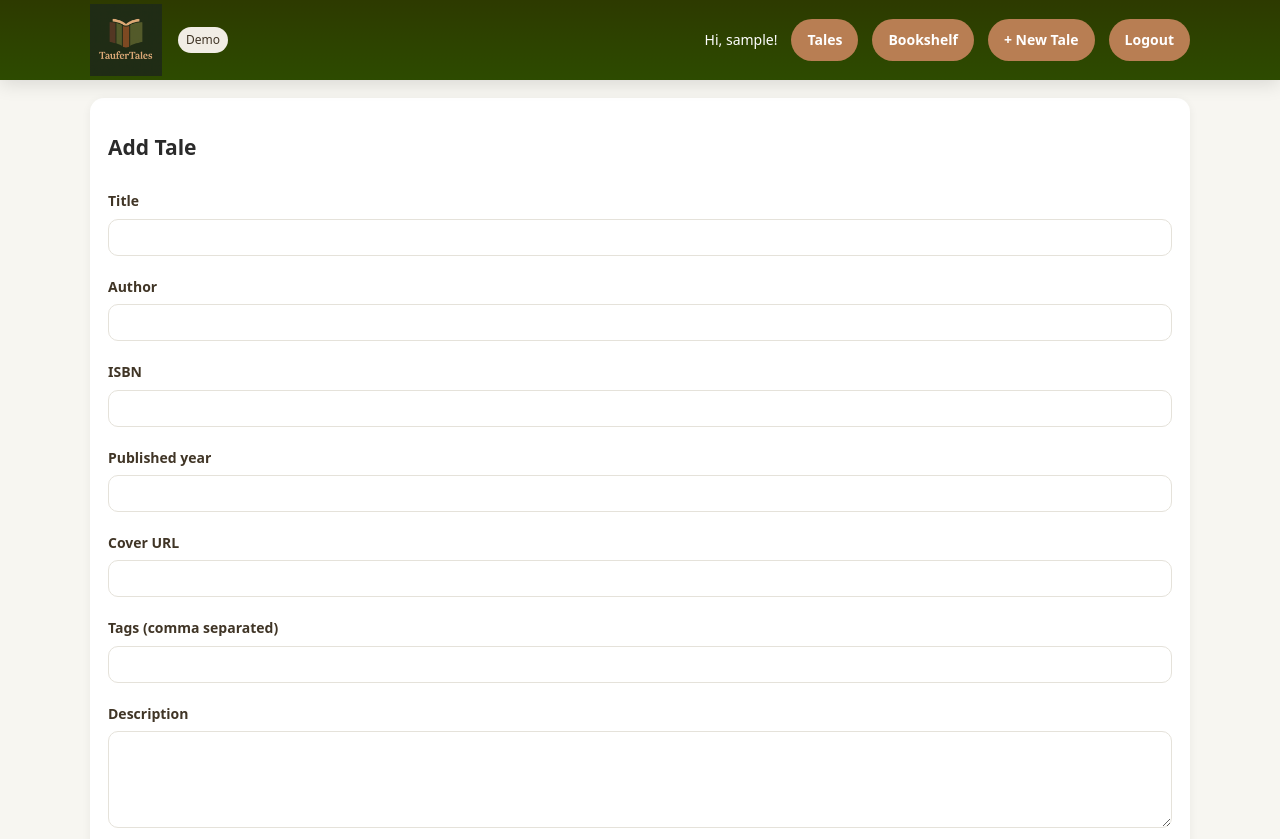
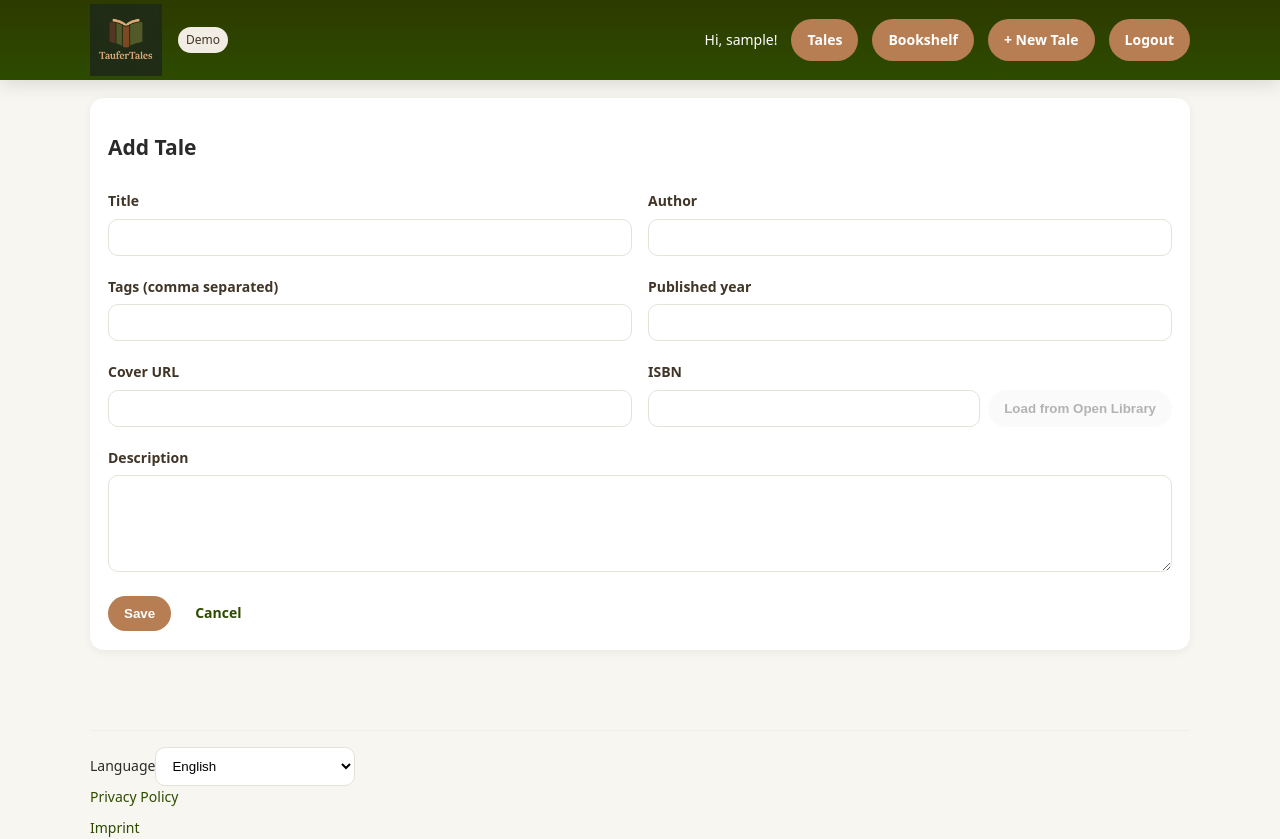
Before and after one commit to elias-taufer/taufer-tales-web, an Angular app: page /tale/new in a window 1280 px wide. Shown: the top 839 px of the page. Built offline with nearby package versions, Linux system fonts and the light colour scheme; sample sign-in values are in the browser's storage.

Commit message:
Added feature to fetch books from openlibrary.org

```diff
--- a/src/app/core/services/tales.service.ts
+++ b/src/app/core/services/tales.service.ts
@@ -1,12 +1,12 @@
 import {Injectable} from '@angular/core';
-import {HttpClient} from '@angular/common/http';
+import {HttpClient, HttpParams} from '@angular/common/http';
+import { HttpHeaders } from '@angular/common/http';
 import {environment} from '../../../environments/environment';
 import {Page, Tale, TaleCreate} from '../../shared/models/tale.model';
 
 @Injectable({providedIn: 'root'})
 export class TalesService {
-  constructor(private http: HttpClient) {
-  }
+  constructor(private http: HttpClient) {}
 
   list(q = '', page = 0, size = 50) {
     return this.http.get<Page<Tale>>(`${environment.apiUrl}/tales`, {params: {q, page, size}});
@@ -26,4 +26,8 @@ export class TalesService {
     return this.http.patch<Tale>(`${environment.apiUrl}/tales/${id}`, dto);
   }
 
+  importByIsbn(isbn: string) {
+    const params = new HttpParams().set('isbn', isbn.trim());
+    return this.http.post<Tale>(`${environment.apiUrl}/tales/import`, null, { params });
+  }
 }
--- a/src/app/features/tales/tale-form/tale-form.component.html
+++ b/src/app/features/tales/tale-form/tale-form.component.html
@@ -1,34 +1,60 @@
 <section class="card vstack">
-  <h2>{{ editId ? 'Edit Tale' : 'Add Tale' }}</h2>
+  <h2>{{ (editId ? 'TALE.EDIT_TALE' : 'TALE.ADD_TALE') | t }}</h2>
+
   <form (ngSubmit)="save()" #f="ngForm" class="vstack">
+
+    <div class="form-row two-cols">
       <div class="form-field">
         <label for="title">{{ 'COMMON.TITLE' | t }}</label>
-      <input class="input" id="title" name="title" [(ngModel)]="model.title" required/>
+        <input class="input" id="title" name="title" [(ngModel)]="model.title" required />
       </div>
 
       <div class="form-field">
         <label for="author">{{ 'COMMON.AUTHOR' | t }}</label>
-      <input class="input" id="author" name="author" [(ngModel)]="model.author" required/>
+        <input class="input" id="author" name="author" [(ngModel)]="model.author" required />
+      </div>
     </div>
 
+    <div class="form-row two-cols">
       <div class="form-field">
-      <label for="isbn">{{ 'TALE.ISBN' | t }}</label>
-      <input class="input" id="isbn" name="isbn" [(ngModel)]="model.isbn"/>
+        <label for="tags">Tags (comma separated)</label>
+        <input class="input" id="tags" name="tags" [(ngModel)]="model.tags"/>
       </div>
 
       <div class="form-field">
         <label for="publishedYear">{{ 'TALE.PUBLISHED_YEAR' | t }}</label>
         <input class="input" id="publishedYear" name="publishedYear" type="number" [(ngModel)]="model.publishedYear"/>
       </div>
+    </div>
 
+    <div class="form-row two-cols">
       <div class="form-field">
         <label for="coverUrl">{{ 'TALE.COVER_URL' | t }}</label>
         <input class="input" id="coverUrl" name="coverUrl" [(ngModel)]="model.coverUrl"/>
       </div>
 
       <div class="form-field">
-      <label for="tags">Tags (comma separated)</label>
-      <input class="input" id="tags" name="tags" [(ngModel)]="model.tags"/>
+        <label for="isbn">{{ 'TALE.ISBN' | t }}</label>
+        <div class="input-row">
+          <input class="input" id="isbn" name="isbn" [(ngModel)]="model.isbn" />
+
+          @if (!editId) {
+            <button
+              type="button"
+              class="btn"
+              (click)="loadFromOpenLibrary()"
+              [disabled]="importing || saving || !model.isbn"
+              title="Load from Open Library"
+            >
+              @if (importing) {
+                {{ 'COMMON.LOADING' | t }}...
+              } @else {
+                {{ 'TALE.LOAD_OPEN_LIB' | t }}
+              }
+            </button>
+          }
+        </div>
+      </div>
     </div>
 
     <div class="form-field">
--- /dev/null
+++ b/src/app/features/tales/tale-form/tale-form.component.scss
@@ -0,0 +1,26 @@
+.form-row.two-cols {
+  display: grid;
+  grid-template-columns: 1fr 1fr;
+  gap: 16px;
+}
+
+@media (max-width: 640px) {
+  .form-row.two-cols {
+    grid-template-columns: 1fr;
+  }
+}
+
+.input-row {
+  display: flex;
+  align-items: stretch;
+  gap: 8px;
+}
+
+.input-row .input {
+  flex: 1 1 auto;
+  min-width: 0;
+}
+
+.input-row .btn {
+  white-space: nowrap;
+}
--- a/src/app/features/tales/tale-form/tale-form.component.ts
+++ b/src/app/features/tales/tale-form/tale-form.component.ts
@@ -11,8 +11,12 @@ import {Tale, TaleCreate} from '../../../shared/models/tale.model';
   selector: 'app-tale-form',
   imports: [CommonModule, FormsModule, TranslatePipe],
   templateUrl: 'tale-form.component.html',
+  styleUrl: 'tale-form.component.scss',
 })
 export class TaleFormComponent {
+
+  importing = false;
+
   editId: number | null = null;
   saving = false;
   error: string | null = null;
@@ -75,6 +79,28 @@ export class TaleFormComponent {
     });
   }
 
+  loadFromOpenLibrary() {
+    const isbn = this.model?.isbn?.trim();
+    if (!isbn) {
+      this.error = 'Please enter an ISBN first.'; // or translate key if you prefer
+      return;
+    }
+
+    this.error = '';
+    this.importing = true;
+
+    this.tales.importByIsbn(isbn).subscribe({
+      next: (tale) => {
+        this.importing = false;
+        this.goBack();
+      },
+      error: (err) => {
+        this.importing = false;
+        this.error = err?.error?.message ?? 'Import failed.';
+      }
+    });
+  }
+
   goBack() {
     if (this.editId) {
       this.router.navigate(['/tale', this.editId]);
--- a/src/assets/i18n/en.json
+++ b/src/assets/i18n/en.json
@@ -31,7 +31,8 @@
     "EDIT": "Edit",
     "DELETE": "Delete",
     "BODY": "Body",
-    "BY": "by"
+    "BY": "by",
+    "LOADING": "Loading"
   },
   "AUTH": {
     "CREATE_ACCOUNT": "Create account",
@@ -45,7 +46,10 @@
     "ISBN": "ISBN",
     "PUBLISHED_YEAR": "Published year",
     "PAGES": "Pages",
-    "COVER_URL": "Cover URL"
+    "COVER_URL": "Cover URL",
+    "EDIT_TALE": "Edit Tale",
+    "ADD_TALE": "Add Tale",
+    "LOAD_OPEN_LIB": "Load from Open Library"
   },
   "REVIEW": {
     "EDIT_TITLE": "Edit Review",
```
Also changed, not shown: src/assets/i18n/de.json (+6 -2 lines). Lines whose indentation alone changed are shown as unchanged.
